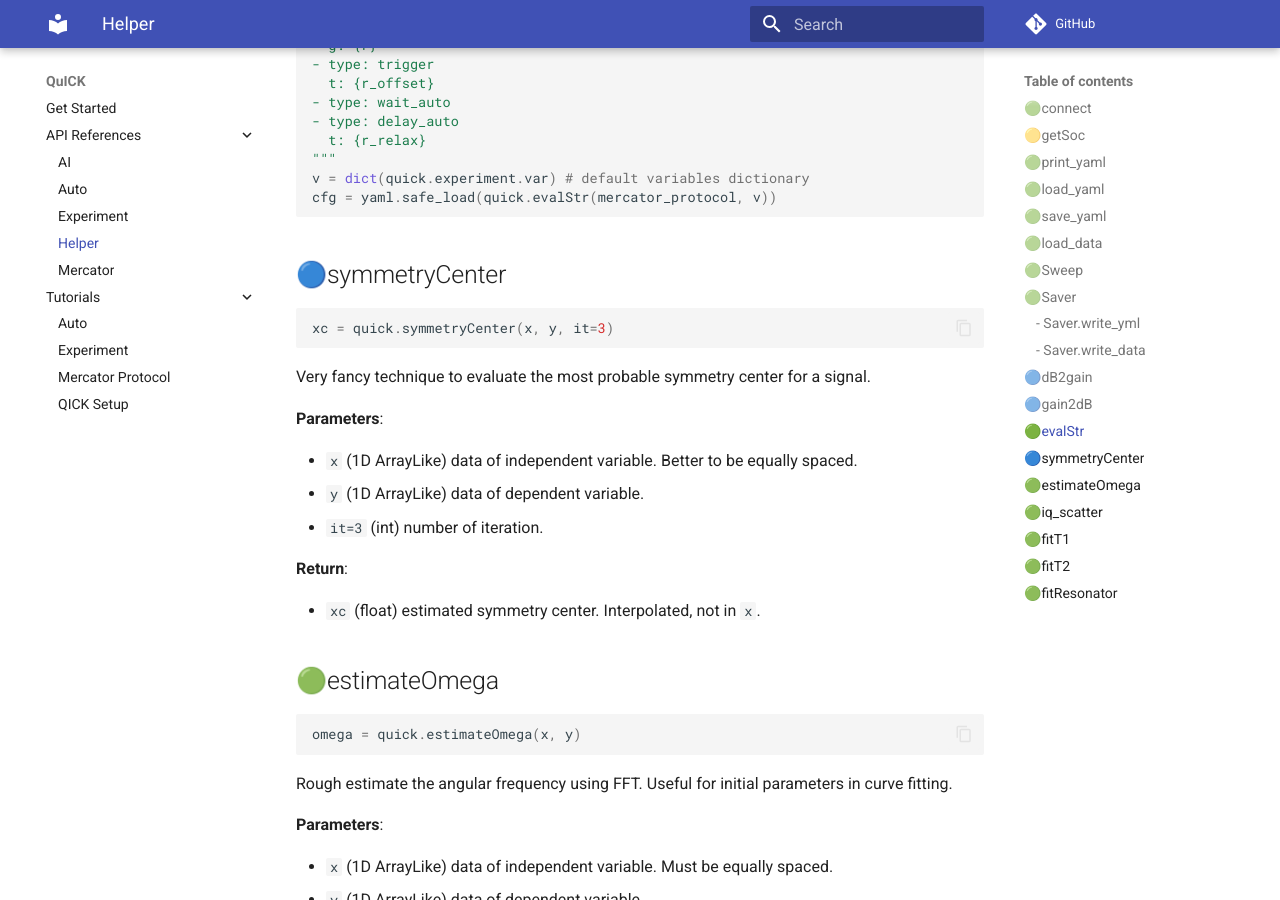
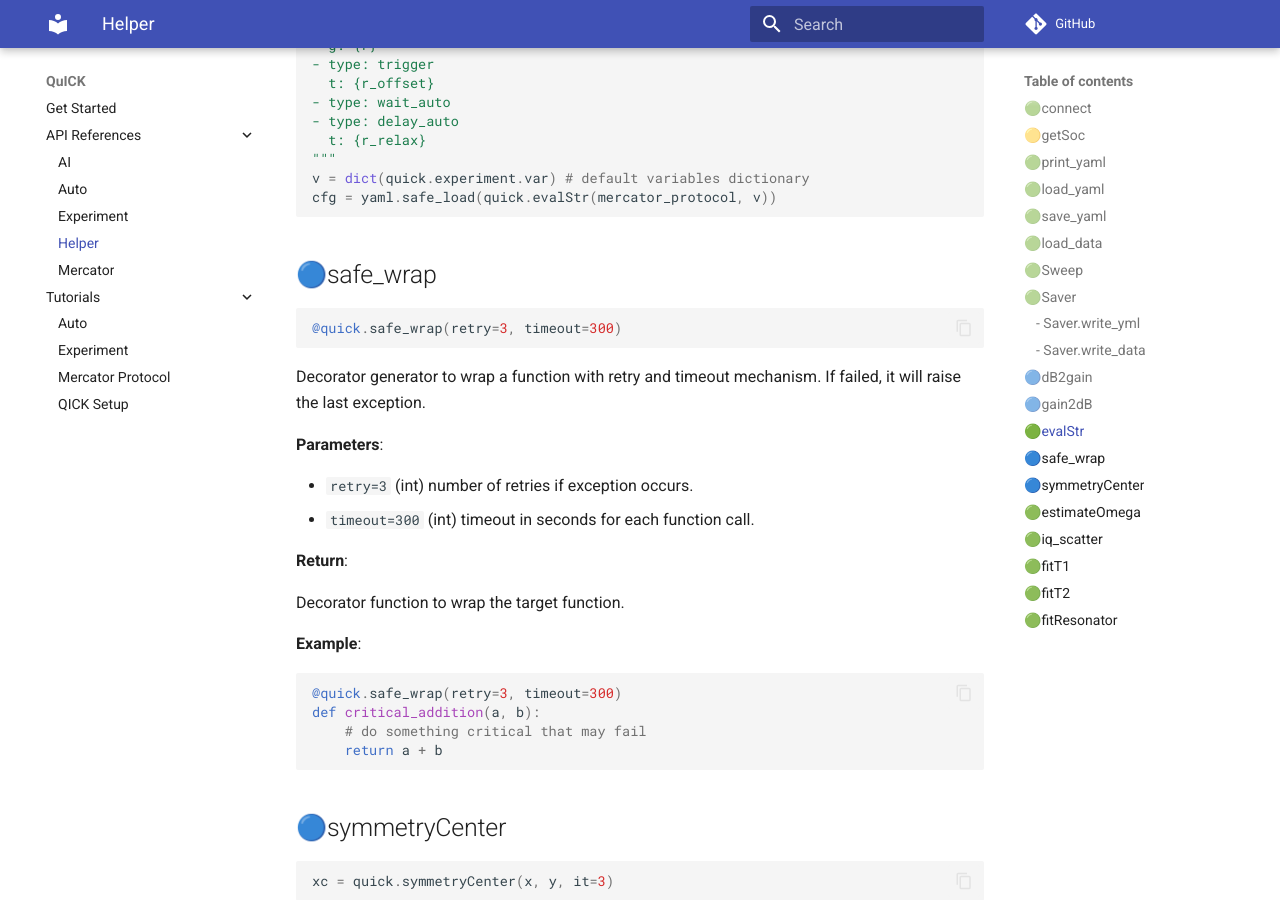
Before and after one commit to clelandlab/quick, an MkDocs documentation site: the page built from docs/API References/helper.md, in a window 1280 px wide and 900 px high, scrolled down 5936 px. Built offline with MkDocs 1.6.1 and Material for MkDocs 9.7.7, drawn with Linux system fonts in a browser that asks for light colours; comment, search, counter and statistics services are not loaded.

````diff
--- a/docs/API References/helper.md
+++ b/docs/API References/helper.md
@@ -264,6 +264,32 @@
 cfg = yaml.safe_load(quick.evalStr(mercator_protocol, v))
 ```
 
+## 🔵safe_wrap
+
+```python
+@quick.safe_wrap(retry=3, timeout=300)
+```
+
+Decorator generator to wrap a function with retry and timeout mechanism. If failed, it will raise the last exception.
+
+**Parameters**:
+
+- `retry=3` (int) number of retries if exception occurs.
+- `timeout=300` (int) timeout in seconds for each function call.
+
+**Return**:
+
+Decorator function to wrap the target function.
+
+**Example**:
+
+```python
+@quick.safe_wrap(retry=3, timeout=300)
+def critical_addition(a, b):
+    # do something critical that may fail
+    return a + b
+```
+
 ## 🔵symmetryCenter
 
 ```python
````
Also changed, not shown: 1 other file.
